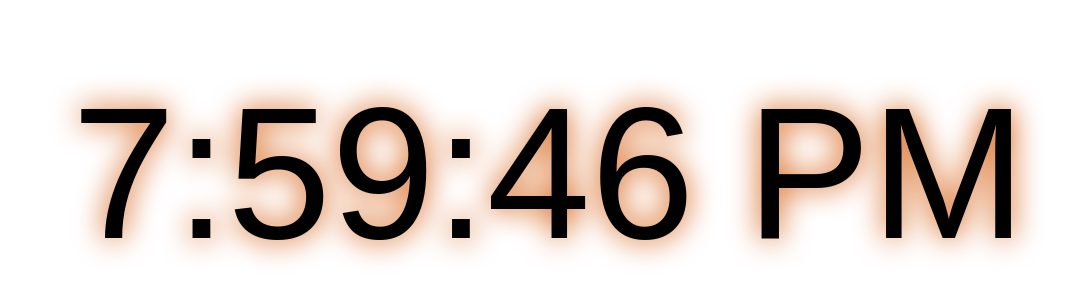
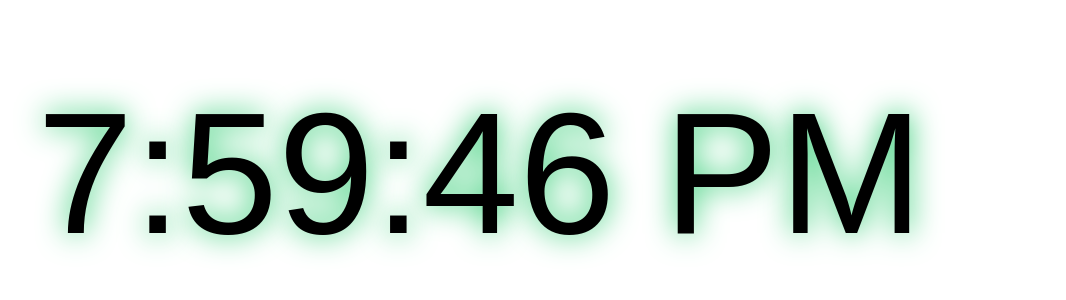
Before and after one commit to joeowenca/fullscreen-clock, a Next.js app: page / in a window 1280 px wide. Shown: the part 226-526 px from the top of the page, without its empty margins (91-1157 px from the left). Built offline with nearby package versions, Linux system fonts and the light colour scheme; a web font is replaced by a local one.

Commit message:
Update text position and colour

```diff
--- a/src/app/globals.css
+++ b/src/app/globals.css
@@ -15,7 +15,7 @@
 @media (prefers-color-scheme: dark) {
   :root {
     --background: #000000;
-    --foreground: #d35400;
+    --foreground: #2ecc71;
   }
 }
 
--- a/src/app/page.tsx
+++ b/src/app/page.tsx
@@ -15,9 +15,11 @@ export default function Clock() {
 
   return (
     <div className="w-screen h-screen flex justify-center items-center">
-      <h1 className="2xl:text-[180pt] xl:text-[140pt] lg:text-[100pt] md:text-[80pt] sm:text-[60pt] text-[40pt] text-shadow-[0_0px_30px_rgb(211_84_0_/_1)]">
-        {currentTime.toLocaleTimeString()}
-      </h1>
+      <div className="w-[80%]">
+        <h1 className="2xl:text-[180pt] xl:text-[130pt] lg:text-[90pt] md:text-[70pt] sm:text-[50pt] text-[30pt] text-shadow-[0_0px_30px_rgb(46_204_113_/_1)]">
+          {currentTime.toLocaleTimeString()}
+        </h1>
+      </div>
     </div>
   );
 }
```
